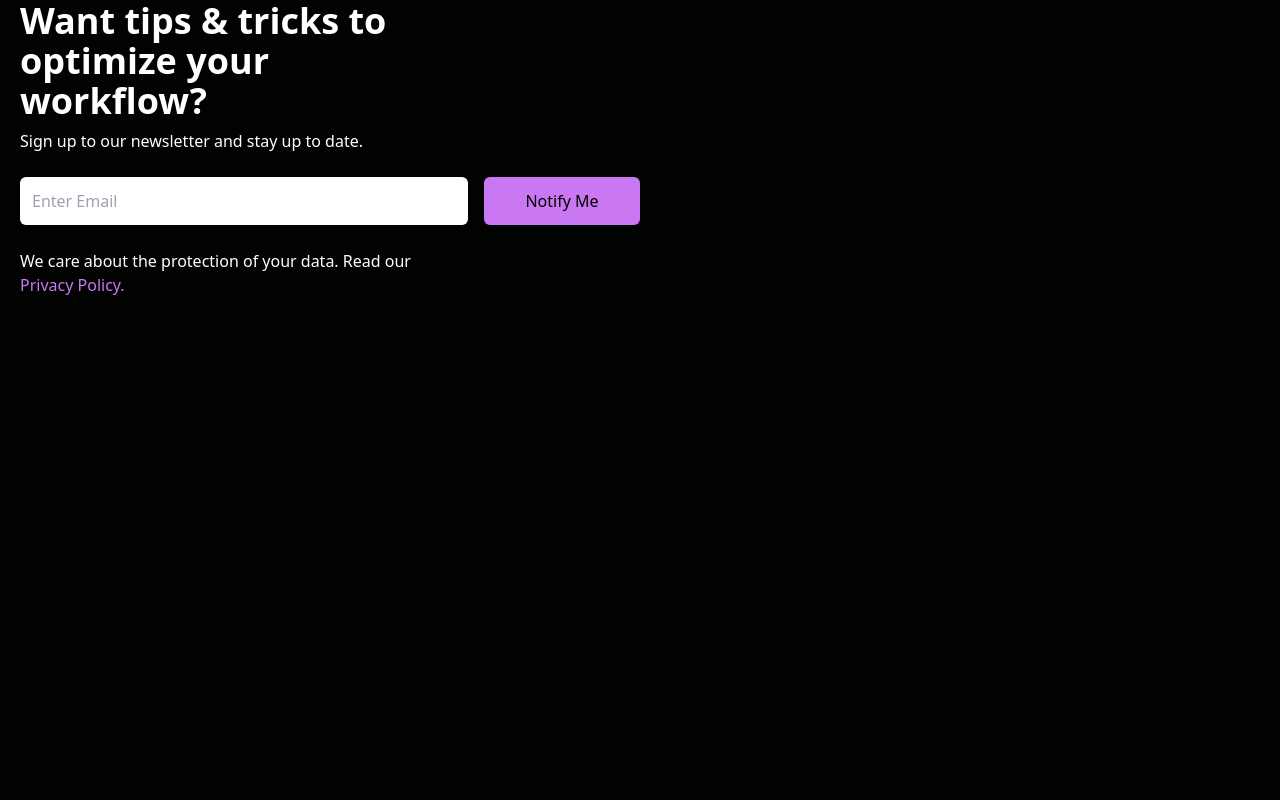
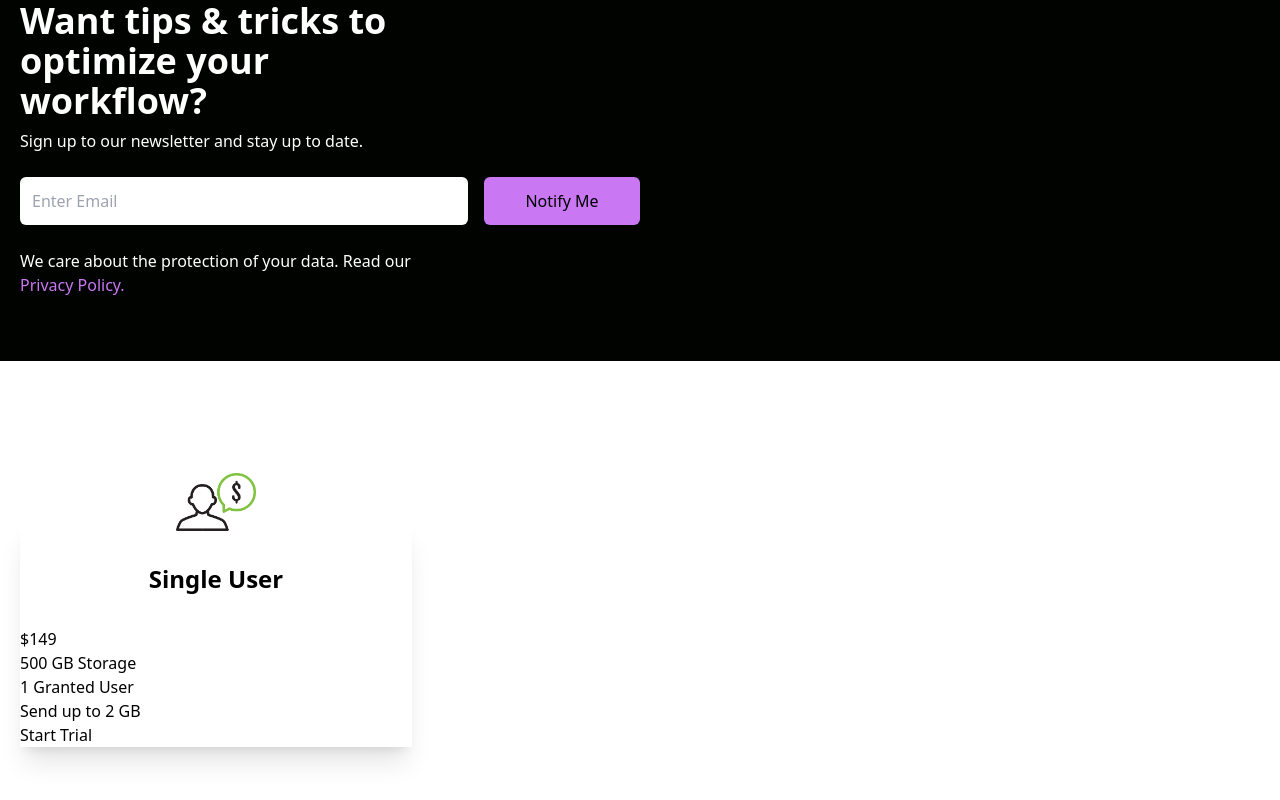
Before and after one commit to zhzizhou/react-frontend, a React (Create React App) app: page / in a window 1280 px wide. Shown: the part 1448-2248 px from the top of the page. Before the commit the page ends 1809 px from the top, so only its background shows below. Built offline with nearby package versions, Linux system fonts and the light colour scheme.

Commit message:
Creating new cards

```diff
--- a/src/App.js
+++ b/src/App.js
@@ -3,6 +3,7 @@
 import Hero from "./components/Hero";
 import Analytics from "./components/Analytics";
 import Newsletter from "./components/Newsletter";
+import Cards from "./components/Cards";
 
 function App() {
   return (
@@ -11,6 +12,7 @@
       <Hero />
       <Analytics />
       <Newsletter />
+      <Cards />
     </div>
   );
 }
--- /dev/null
+++ b/src/components/Cards.jsx
@@ -0,0 +1,26 @@
+import React from 'react'
+import Single from '../assets/single.png'
+import Double from '../assets/double.png'
+import Triple from '../assets/triple.png'
+
+const Cards = () => {
+  return (
+    <div className='w-full py-[10rem] px-4 bg-white'>
+        <div className='max-w-[1240px] mx-auto grid md:grid-cols-3 gap-8'>
+            <div className='w-full shadow-xl'>
+                <img className='w-20 mx-auto mt-[-3rem] bg-white' src={Single} alt="/" />
+                <h2 className='text-2xl font-bold text-center py-8'>Single User</h2>
+                <p>$149</p>
+                <div>
+                    <p>500 GB Storage</p>
+                    <p>1 Granted User</p>
+                    <p>Send up to 2 GB</p>
+                </div>
+                <button>Start Trial</button>
+            </div>
+        </div>
+    </div>
+  )
+}
+
+export default Cards
```
